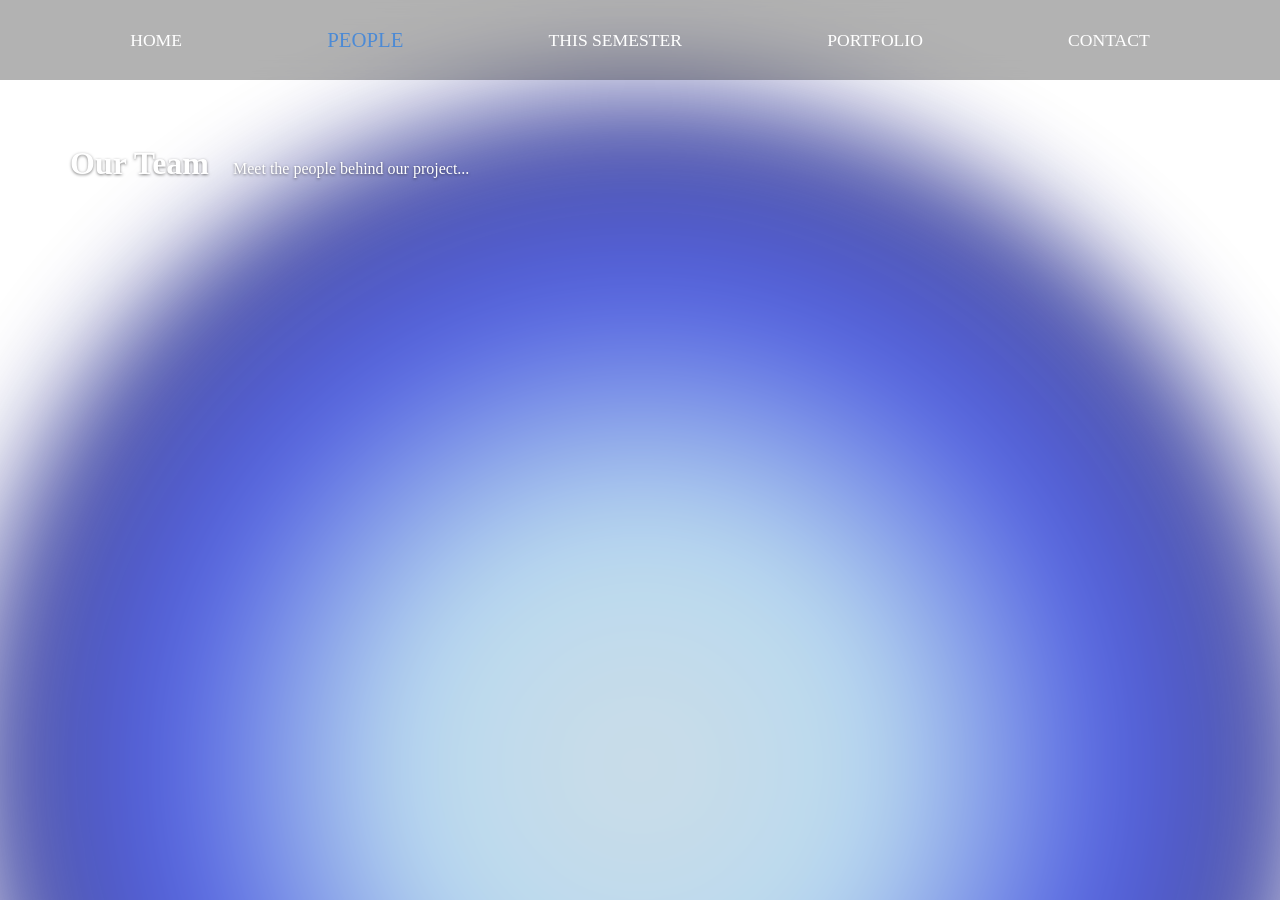
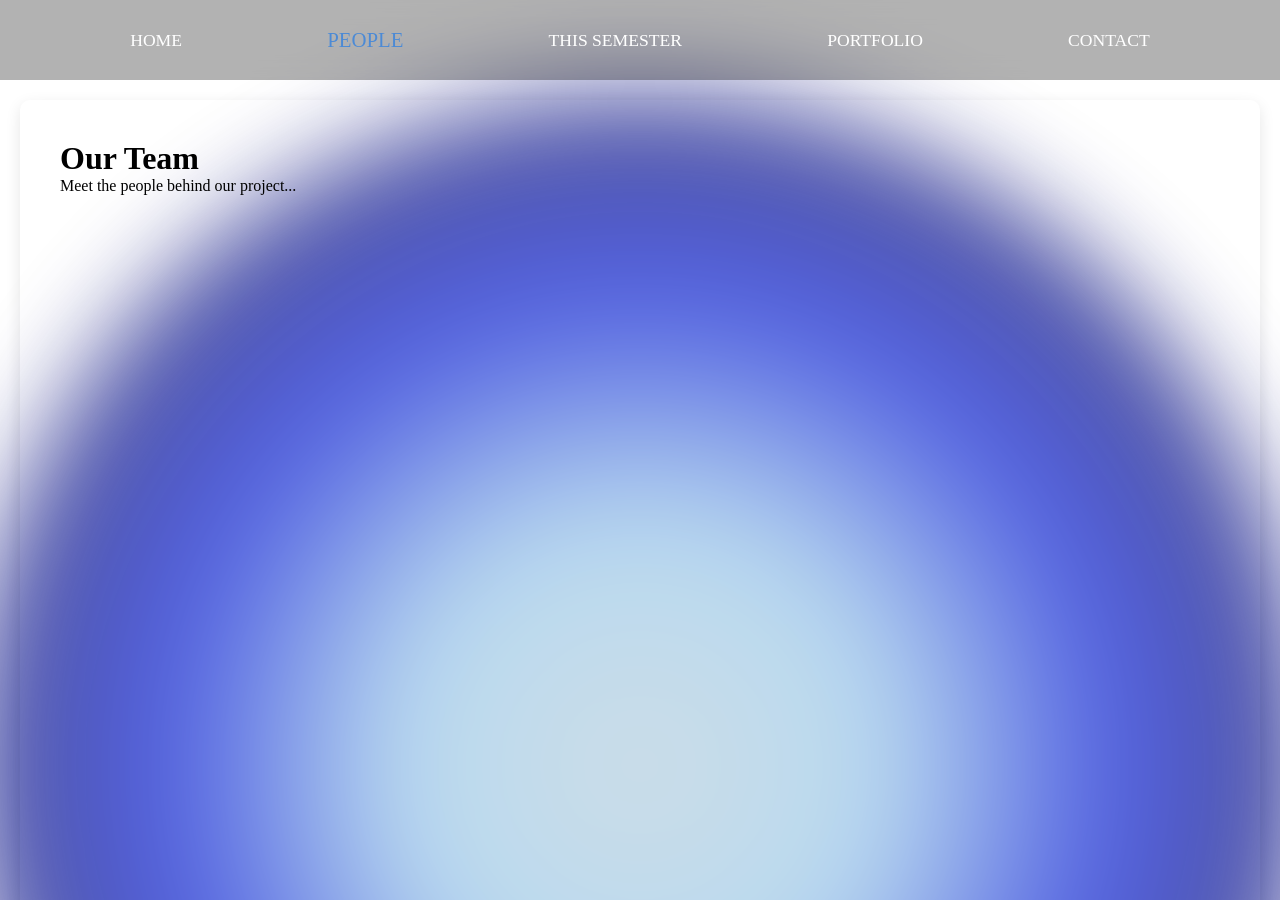
Before and after one commit to asyalyu/pai, a Jekyll site: the page built from people.html, in a window 1280 px wide and 900 px high. Built offline with Jekyll 4.4.1, drawn with Linux system fonts in a browser that asks for light colours.

Commit message:
css edit

```diff
--- a/assets/css/main.css
+++ b/assets/css/main.css
@@ -89,29 +89,17 @@ body {
     color: rgb(76, 138, 213);
 }
 
-/* ===== TRANSPARENT CONTENT AREA ===== */
+/* ===== CONTENT AREA ===== */
 .content {
     position: relative;
     z-index: 1;
     min-height: calc(100vh - 80px);
     padding: 40px;
-    /* Remove background-color and box-shadow */
+    background-color: rgba(255, 255, 255, 0);
     margin: 20px;
-    color: #fff; /* Light text for better contrast */
-    text-shadow: 0 1px 3px rgba(0,0,0,0.5); /* Text outline for readability */
+    border-radius: 10px;
+    box-shadow: 0 5px 15px rgba(0, 0, 0, 0.1);
 }
-
-/* Add contrast to text elements */
-.content h1,
-.content h2,
-.content h3,
-.content p,
-.content a {
-    position: relative;
-    display: inline-block;
-    padding: 5px 10px;
-}
-
 
 /* ===== UTILITY CLASSES ===== */
 .container {
```
